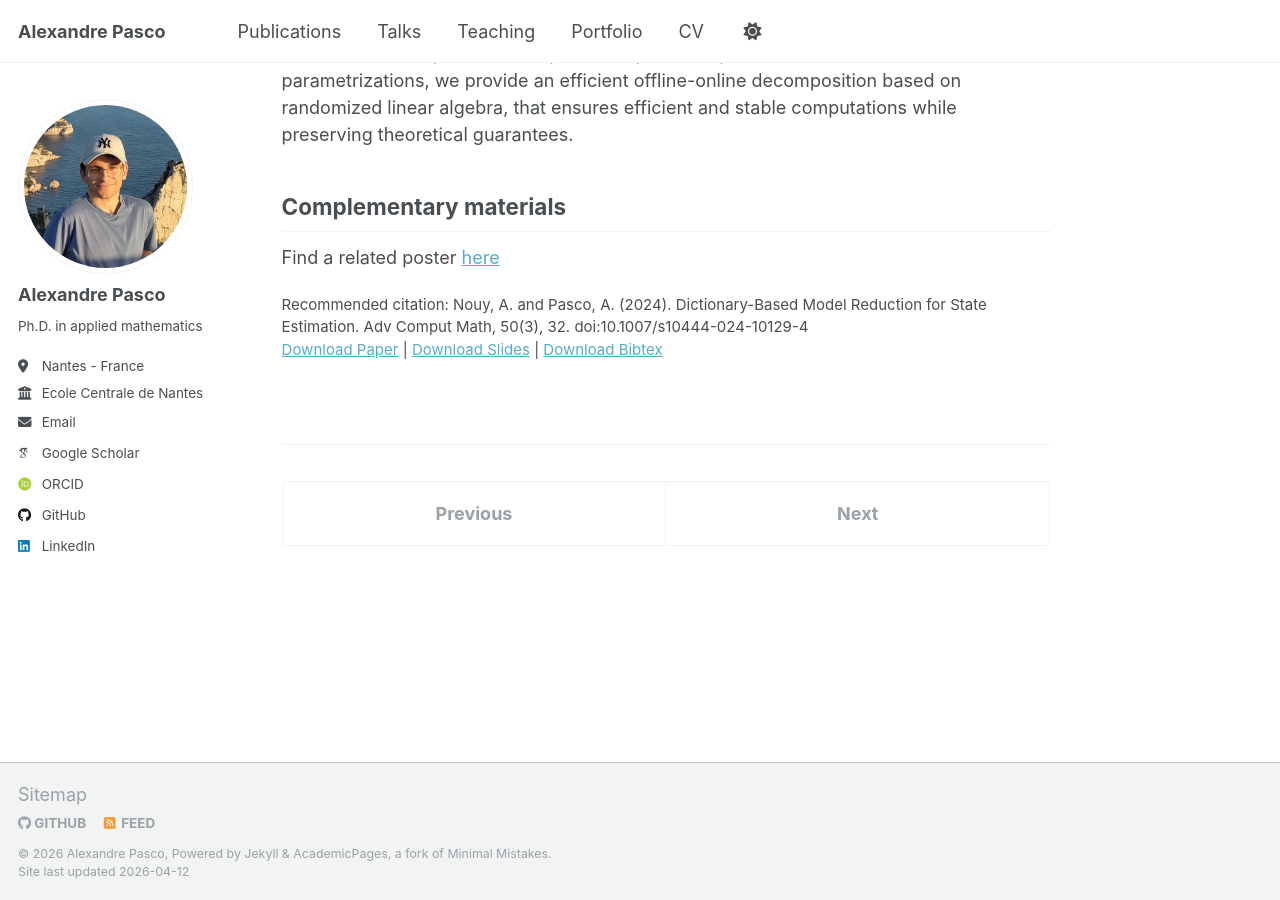
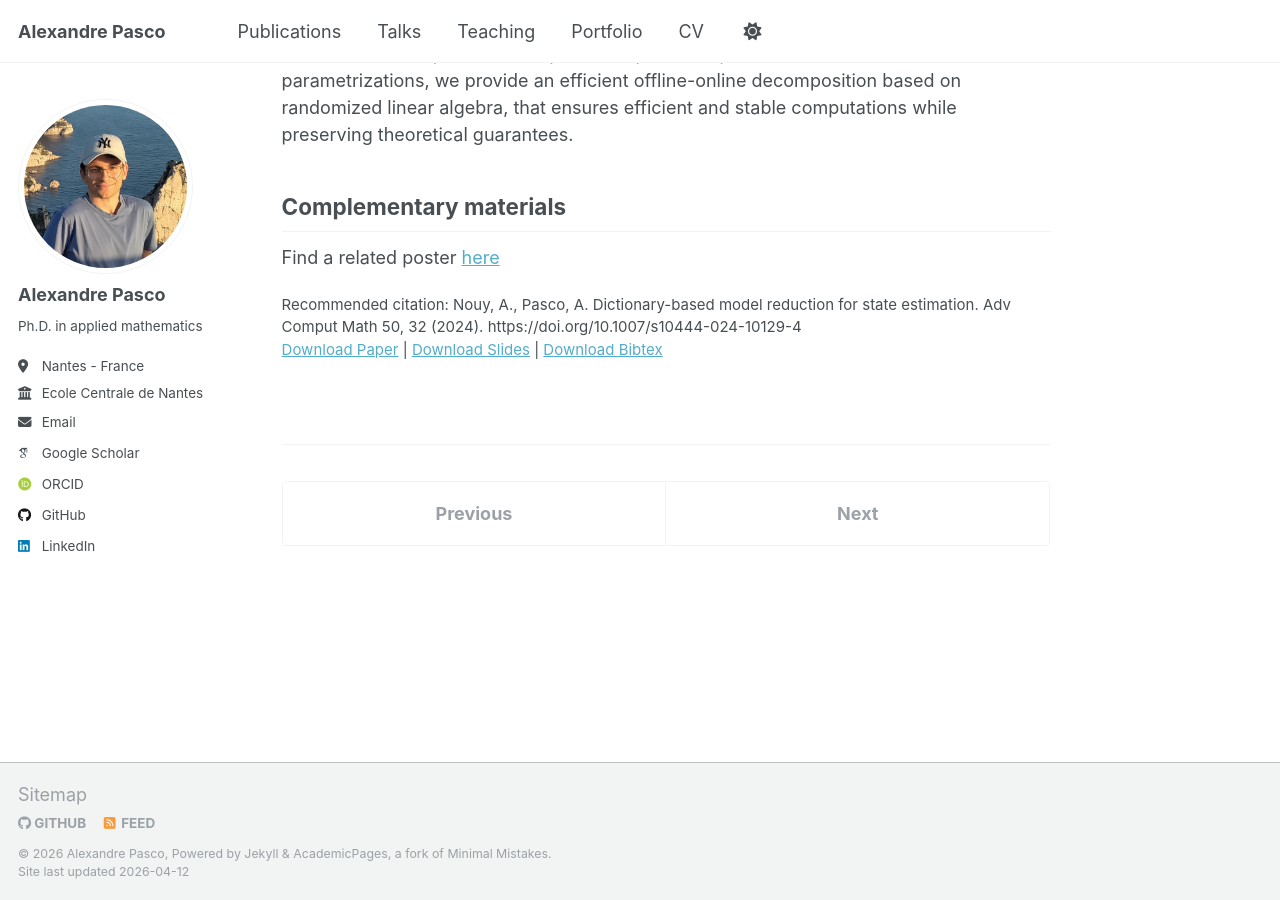
Before and after one commit to alexandre-pasco/alexandre-pasco.github.io, a Jekyll site: the page built from _publications/2024-04-24-dictionary-model-reduction-state-estimation.md, in a window 1280 px wide and 900 px high, scrolled down 575 px. Built offline with Jekyll 4.4.1, drawn with Linux system fonts in a browser that asks for light colours; some web fonts are replaced.

Commit message:
fix: citation and paper url

```diff
--- a/_publications/2024-04-24-dictionary-model-reduction-state-estimation.md
+++ b/_publications/2024-04-24-dictionary-model-reduction-state-estimation.md
@@ -7,9 +7,9 @@ excerpt: 'Inverse problem, model order reduction, sparse approximation, randomiz
 date: 2024-04-24
 venue: 'Advances in Computational Mathematics, Volume 50, article number 32, (2024)'
 slidesurl: 'https://alexandre-pasco.github.io/files/publications/2024-04-24-dictionary-model-reduction-state-estimation/slides.pdf'
-paperurl: 'https://doi.org/10.1007/s10444-024-10129-4'
+paperurl: 'https://doi.org/10.48550/arXiv.2303.10771'
 bibtexurl: 'https://alexandre-pasco.github.io/files/publications/2024-04-24-dictionary-model-reduction-state-estimation/citation.pdf'
-citation: 'Nouy, A. and Pasco, A. (2024). Dictionary-Based Model Reduction for State Estimation. Adv Comput Math, 50(3), 32. doi:10.1007/s10444-024-10129-4'
+citation: 'Nouy, A., Pasco, A. Dictionary-based model reduction for state estimation. Adv Comput Math 50, 32 (2024). https://doi.org/10.1007/s10444-024-10129-4'
 ---
 
 ## Abstract
```
